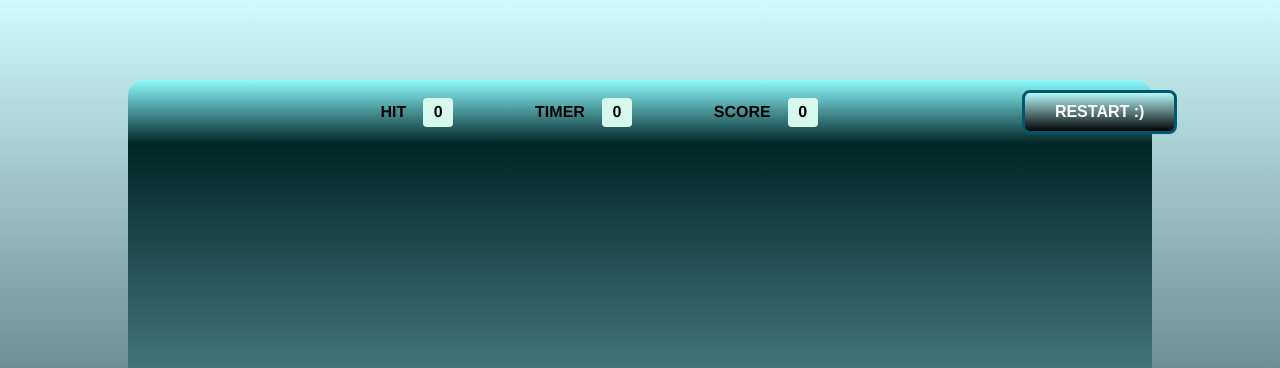
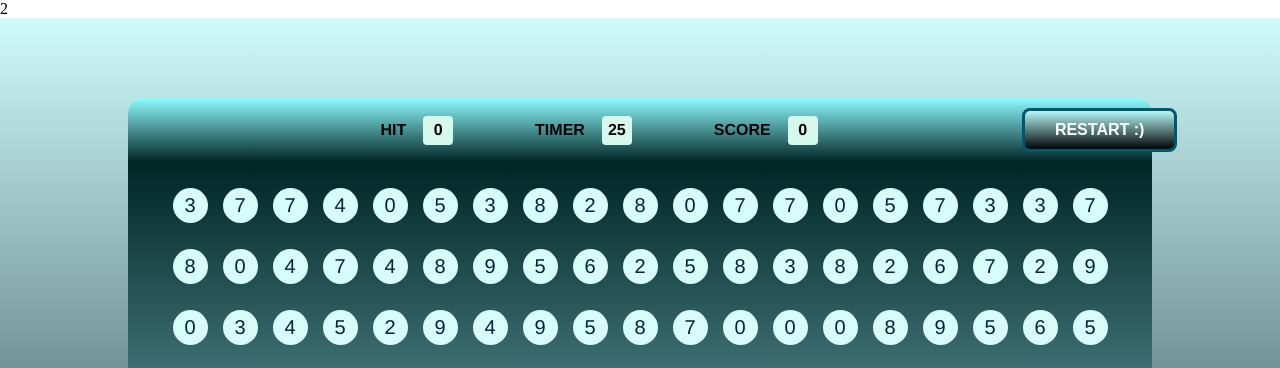
Before and after one commit to Shreyas4800/MY-HTML-CSS-JS-PROJECTS-FROM-BASIC-TO-ADVANCE, a plain HTML site: page PROJECTS/bubble game/index.html in a window 1280 px wide. Shown: the top 368 px of the page. Drawn offline with Linux system fonts and the light colour scheme.

Commit message:
Initial commit

```diff
--- a/PROJECTS/bubble game/index.html
+++ b/PROJECTS/bubble game/index.html
@@ -1,9 +1,9 @@
 <!DOCTYPE html>
 <html lang="en">
-<head>
+<head>2
     <meta charset="UTF-8">
     <meta name="viewport" content="width=device-width, initial-scale=1.0">
-    <title>Document</title>
+    <title>BUBBLE GAME</title>
     <link rel="stylesheet" href="style.css">
 </head>
 <body>
--- a/PROJECTS/bubble game/script.js
+++ b/PROJECTS/bubble game/script.js
@@ -15,7 +15,7 @@
 }
 makebubble();
 
-var timer = 3;
+var timer = 30;
 function runtime(){
     var timm = setInterval(function(){
         if(timer>0){
```
